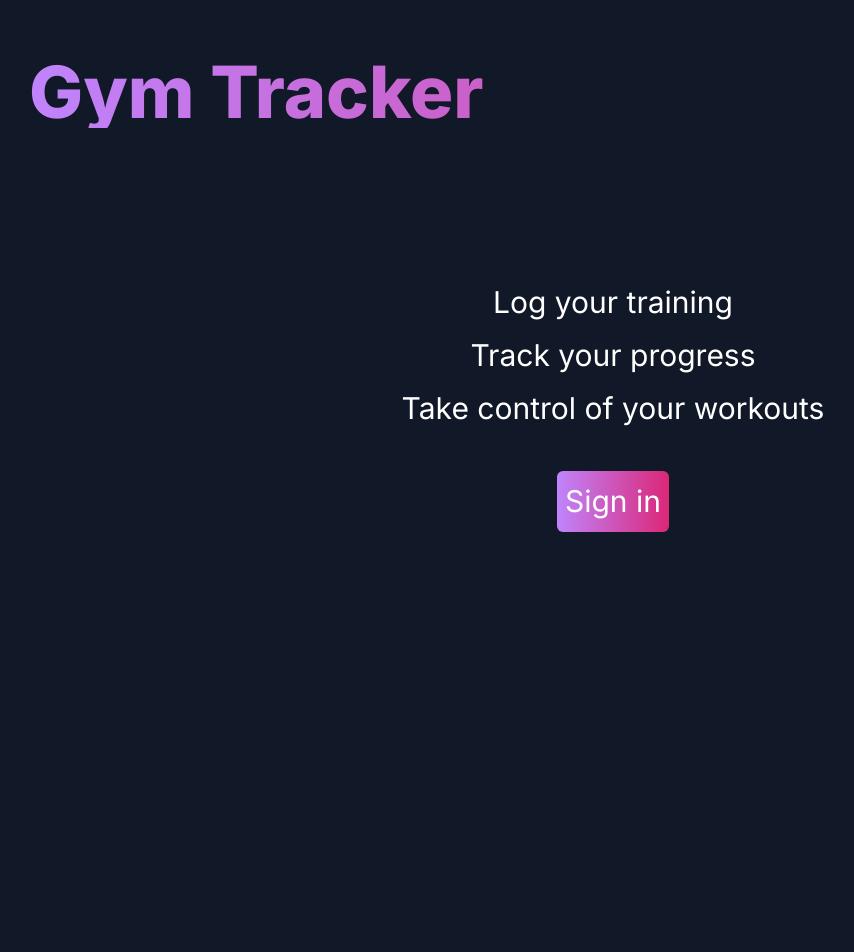
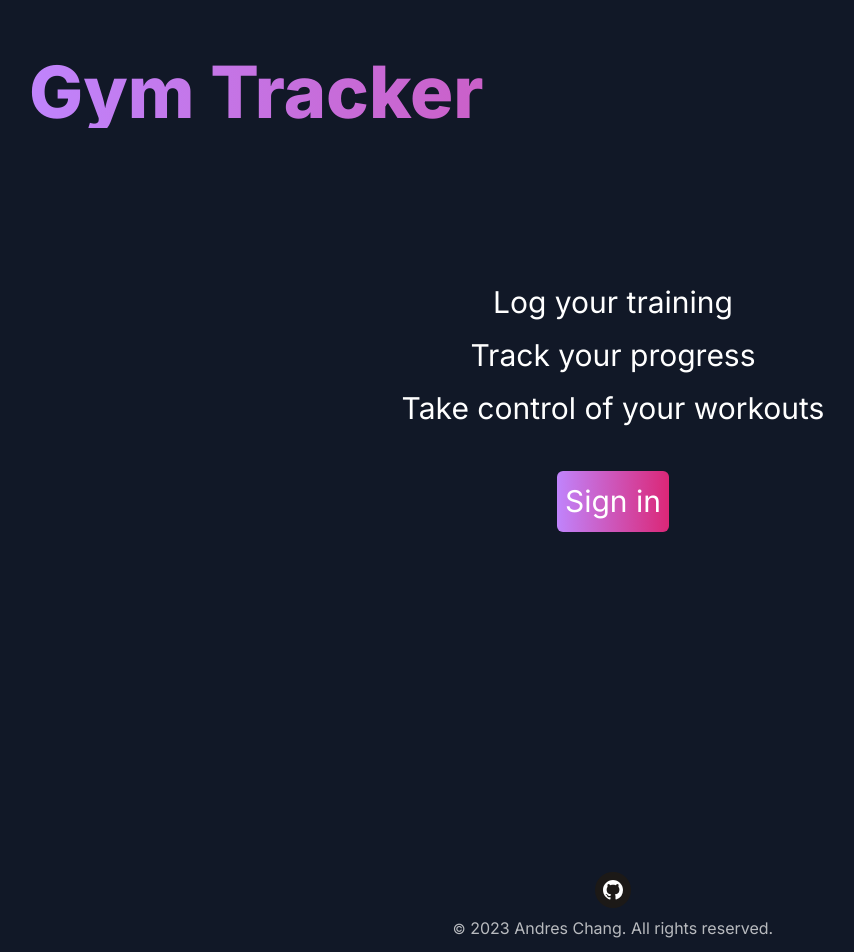
Before and after one commit to gnahc2305/gym-tracker, a Next.js app: page / in a window 1280 px wide. Shown: the top 952 px of the page, without its empty margins (27-881 px from the left). Before the commit the page ends 800 px from the top, so only its background shows below. Built offline with nearby package versions, Linux system fonts and the light colour scheme; no server answers.

Commit message:
create footer

```diff
--- a/app/dashboard/[id]/page.tsx
+++ b/app/dashboard/[id]/page.tsx
@@ -82,7 +82,7 @@
   }
 
   return (
-    <div className="">
+    <div className="mb-[150px]">
       <nav>
         <div className="flex p-10 text-[30px] text-white">
           <Link href='/dashboard'>
--- a/app/layout.tsx
+++ b/app/layout.tsx
@@ -2,6 +2,7 @@
 import type { Metadata } from "next";
 import { Inter } from "next/font/google";
 import AuthProvider from "./AuthProvider";
+import Footer from "../components/Footer";
 
 const inter = Inter({ subsets: ["latin"] });
 
@@ -18,7 +19,10 @@
   return (
     <AuthProvider>
       <html lang="en">
-        <body className={inter.className}>{children}</body>
+        <body className={inter.className}>
+          {children}
+          <Footer />
+        </body>
       </html>
     </AuthProvider>
   );
--- a/app/page.tsx
+++ b/app/page.tsx
@@ -17,7 +17,7 @@
         <h1 className="font-extrabold text-transparent text-7xl bg-clip-text bg-gradient-to-r from-purple-400 to-pink-600">Gym Tracker</h1>
       </div>
 
-      <div className="flex flex-col text-center text-[30px] pt-24 text-white">
+      <div className="flex flex-col text-center text-[30px] pt-24 text-white mb-[20rem]">
         <p className="pb-2">Log your training</p>
         <p className="pb-2">Track your progress</p>
         <p>Take control of your workouts</p>
--- /dev/null
+++ b/components/Footer.jsx
@@ -0,0 +1,44 @@
+import React from "react";
+
+function Footer() {
+  return (
+    <div className="py-5 text-center">
+      <div className="container max-w-screen-lg mx-auto">
+        <div>
+          <div className="flex flex-wrap justify-center gap-2">
+            <a
+              href="https://github.com/gnahc2305"
+              className="bg-stone-900 p-2 font-semibold text-white inline-flex items-center space-x-2 rounded-full"
+            >
+              <svg
+                xmlns="http://www.w3.org/2000/svg"
+                xmlnsXlink="http://www.w3.org/1999/xlink"
+                aria-hidden="true"
+                role="img"
+                className="w-5"
+                preserveAspectRatio="xMidYMid meet"
+                viewBox="0 0 24 24"
+              >
+                <g fill="none">
+                  <path
+                    fillRule="evenodd"
+                    clipRule="evenodd"
+                    d="M12 0C5.37 0 0 5.37 0 12c0 5.31 3.435 9.795 8.205 11.385c.6.105.825-.255.825-.57c0-.285-.015-1.23-.015-2.235c-3.015.555-3.795-.735-4.035-1.41c-.135-.345-.72-1.41-1.23-1.695c-.42-.225-1.02-.78-.015-.795c.945-.015 1.62.87 1.845 1.23c1.08 1.815 2.805 1.305 3.495.99c.105-.78.42-1.305.765-1.605c-2.67-.3-5.46-1.335-5.46-5.925c0-1.305.465-2.385 1.23-3.225c-.12-.3-.54-1.53.12-3.18c0 0 1.005-.315 3.3 1.23c.96-.27 1.98-.405 3-.405s2.04.135 3 .405c2.295-1.56 3.3-1.23 3.3-1.23c.66 1.65.24 2.88.12 3.18c.765.84 1.23 1.905 1.23 3.225c0 4.605-2.805 5.625-5.475 5.925c.435.375.81 1.095.81 2.22c0 1.605-.015 2.895-.015 3.3c0 .315.225.69.825.57A12.02 12.02 0 0 0 24 12c0-6.63-5.37-12-12-12z"
+                    fill="currentColor"
+                  />
+                </g>
+              </svg>
+            </a>
+          </div>
+        </div>
+      </div>
+      <p
+        className={`first-letter:text-sm mt-2 opacity-70 text-white`}
+      >
+        &copy; {new Date().getFullYear()} Andres Chang. All rights reserved.
+      </p>
+    </div>
+  );
+}
+
+export default Footer;
```
